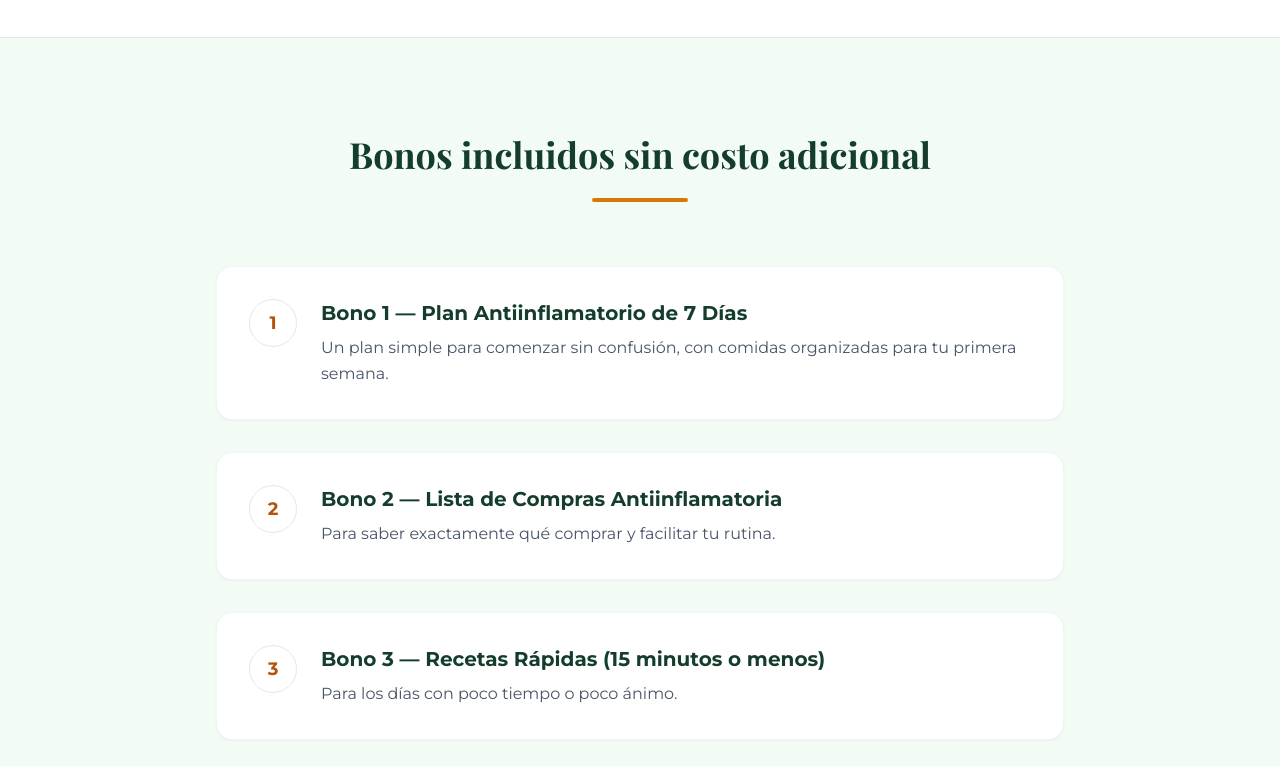
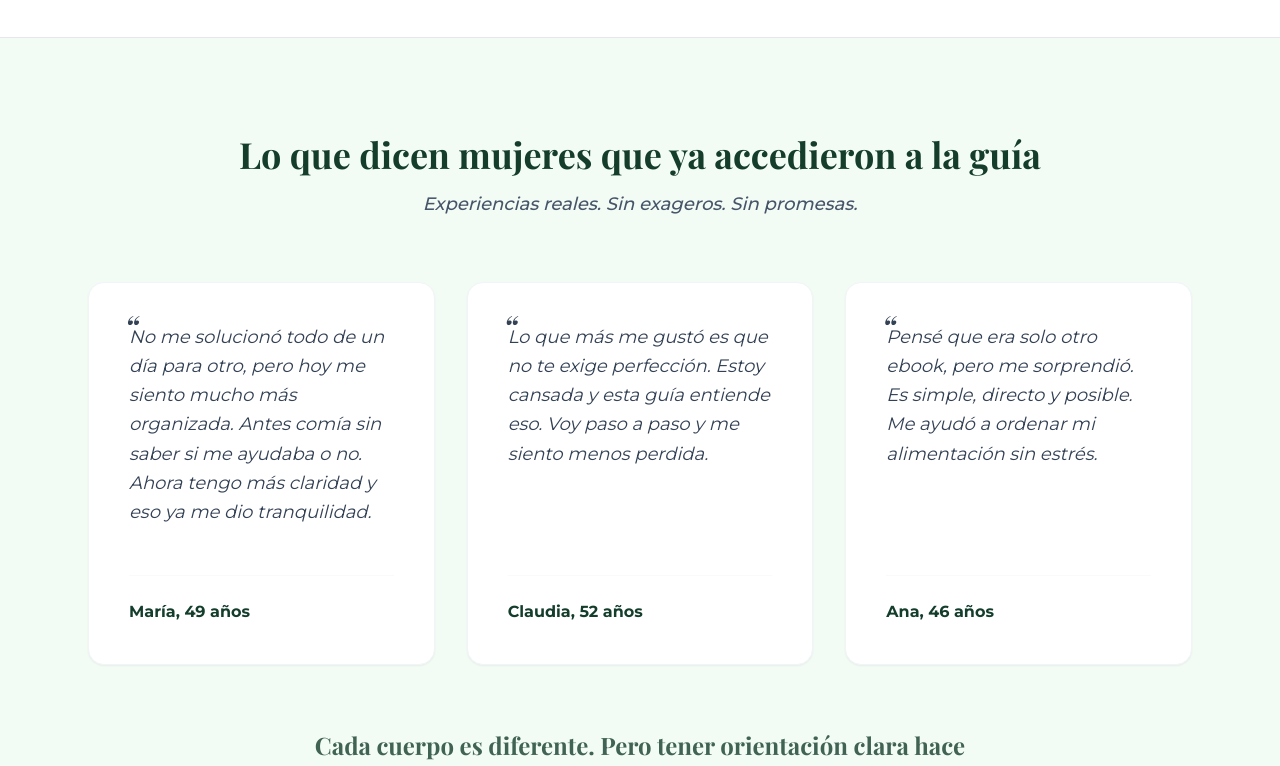
Before and after one commit to Oseias623/lumina-landing-page-generator, a React (Vite) app: page / in a window 1280 px wide. Shown: the part 6460-7226 px from the top of the page. Built offline with nearby package versions, Linux system fonts and the light colour scheme; a web font is replaced by a local one.

Commit message:
Add RealTestimonials and GuaranteeSection

```diff
--- a/App.tsx
+++ b/App.tsx
@@ -12,8 +12,10 @@ import ProductShowcase from './components/ProductShowcase';
 import WhyItWorks from './components/WhyItWorks';
 import GuideContents from './components/GuideContents';
 import RecipesSection from './components/RecipesSection';
+import RealTestimonials from './components/RealTestimonials';
 import BonusesSection from './components/BonusesSection';
 import SimplePricing from './components/SimplePricing';
+import GuaranteeSection from './components/GuaranteeSection';
 import AudienceSection from './components/AudienceSection';
 import FAQSection from './components/FAQSection';
 import Icon from './components/Icon';
@@ -101,6 +103,25 @@ const INITIAL_CONTENT: LandingPageContent = {
       "La idea no es cambiar tu vida de un día para otro. Es hacer más fácil cuidarte cuando el cuerpo pide apoyo."
     ]
   },
+  realTestimonials: {
+    title: "Lo que dicen mujeres que ya accedieron a la guía",
+    subtitle: "Experiencias reales. Sin exageros. Sin promesas.",
+    items: [
+      {
+        quote: "No me solucionó todo de un día para otro, pero hoy me siento mucho más organizada. Antes comía sin saber si me ayudaba o no. Ahora tengo más claridad y eso ya me dio tranquilidad.",
+        author: "María, 49 años"
+      },
+      {
+        quote: "Lo que más me gustó es que no te exige perfección. Estoy cansada y esta guía entiende eso. Voy paso a paso y me siento menos perdida.",
+        author: "Claudia, 52 años"
+      },
+      {
+        quote: "Pensé que era solo otro ebook, pero me sorprendió. Es simple, directo y posible. Me ayudó a ordenar mi alimentación sin estrés.",
+        author: "Ana, 46 años"
+      }
+    ],
+    closing: "Cada cuerpo es diferente. Pero tener orientación clara hace toda la diferencia."
+  },
   bonuses: {
     title: "Bonos incluidos sin costo adicional",
     items: [
@@ -134,6 +155,15 @@ const INITIAL_CONTENT: LandingPageContent = {
     cta: "¡DESCARGAR AHORA!",
     details: "Pago único · Lectura a tu ritmo · Sin suscripciones",
     checkoutUrl: "https://pay.hotmart.com/A103597268E?checkoutMode=10"
+  },
+  guarantee: {
+    title: "Garantía de 7 días, sin riesgos",
+    text: "Sabemos que esta etapa viene cargada de dudas. Por eso, tienes 7 días para acceder a la guía, leer con calma y ver si este enfoque hace sentido para ti.\n\nSi sientes que no es lo que necesitas ahora, puedes solicitar la devolución dentro de ese plazo.",
+    items: [
+      "Sin explicaciones",
+      "Sin preguntas",
+      "Sin presión"
+    ]
   },
   audience: {
     forYou: {
@@ -247,12 +277,20 @@ const App: React.FC = () => {
           content={content.recipes}
         />
 
+        <RealTestimonials
+          content={content.realTestimonials}
+        />
+
         <BonusesSection
           content={content.bonuses}
         />
 
         <SimplePricing
           content={content.simplePricing}
+        />
+
+        <GuaranteeSection
+          content={content.guarantee}
         />
 
         <AudienceSection
--- /dev/null
+++ b/components/GuaranteeSection.tsx
@@ -0,0 +1,51 @@
+import React from 'react';
+
+interface GuaranteeContent {
+    title: string;
+    text: string;
+    items: string[];
+}
+
+interface GuaranteeSectionProps {
+    content: GuaranteeContent;
+}
+
+const GuaranteeSection: React.FC<GuaranteeSectionProps> = ({ content }) => {
+    return (
+        <section className="py-16 bg-white border-b border-slate-100">
+            <div className="max-w-3xl mx-auto px-4 sm:px-6">
+                <div className="bg-navy-50 rounded-3xl p-8 md:p-12 border border-navy-100 flex flex-col md:flex-row items-center md:items-start gap-8">
+
+                    <div className="flex-shrink-0">
+                        <div className="w-16 h-16 bg-white rounded-full flex items-center justify-center shadow-sm border border-gold-200 text-gold-500">
+                            <svg xmlns="http://www.w3.org/2000/svg" width="32" height="32" viewBox="0 0 24 24" fill="none" stroke="currentColor" strokeWidth="2" strokeLinecap="round" strokeLinejoin="round">
+                                <path d="M12 22s8-4 8-10V5l-8-3-8 3v7c0 6 8 10 8 10z" />
+                                <path d="M9 12l2 2 4-4" />
+                            </svg>
+                        </div>
+                    </div>
+
+                    <div className="text-center md:text-left space-y-4">
+                        <h3 className="text-2xl font-serif font-bold text-navy-900">
+                            {content.title}
+                        </h3>
+                        <div className="text-slate-600 leading-relaxed text-lg space-y-4">
+                            <p className="whitespace-pre-line">{content.text}</p>
+                            <ul className="space-y-2 mt-4 inline-block text-left">
+                                {content.items.map((item, index) => (
+                                    <li key={index} className="flex items-center gap-2 text-navy-800 font-medium text-sm md:text-base">
+                                        <span className="text-gold-500">•</span>
+                                        {item}
+                                    </li>
+                                ))}
+                            </ul>
+                        </div>
+                    </div>
+
+                </div>
+            </div>
+        </section>
+    );
+};
+
+export default GuaranteeSection;
--- /dev/null
+++ b/components/RealTestimonials.tsx
@@ -0,0 +1,62 @@
+import React from 'react';
+
+interface TestimonialItem {
+    quote: string;
+    author: string;
+}
+
+interface RealTestimonialsContent {
+    title: string;
+    subtitle?: string;
+    items: TestimonialItem[];
+    closing: string;
+}
+
+interface RealTestimonialsProps {
+    content: RealTestimonialsContent;
+}
+
+const RealTestimonials: React.FC<RealTestimonialsProps> = ({ content }) => {
+    return (
+        <section className="py-24 bg-navy-50 text-navy-900 border-t border-navy-100">
+            <div className="max-w-6xl mx-auto px-4 sm:px-6">
+
+                <div className="text-center mb-16 space-y-4">
+                    <h2 className="text-3xl md:text-4xl font-serif font-bold text-navy-900 leading-tight">
+                        {content.title}
+                    </h2>
+                    {content.subtitle && (
+                        <p className="text-lg text-slate-600 font-medium italic">
+                            {content.subtitle}
+                        </p>
+                    )}
+                </div>
+
+                <div className="grid md:grid-cols-3 gap-8">
+                    {content.items.map((item, index) => (
+                        <div key={index} className="bg-white p-10 rounded-2xl shadow-sm border border-slate-100 flex flex-col h-full hover:shadow-md transition-shadow">
+                            <div className="flex-grow">
+                                <p className="text-lg text-slate-700 leading-relaxed italic mb-8 relative">
+                                    <span className="text-4xl text-gold-300 absolute -top-4 -left-2 font-serif">“</span>
+                                    {item.quote}
+                                </p>
+                            </div>
+                            <div className="mt-4 pt-6 border-t border-slate-50">
+                                <p className="font-bold text-navy-900">{item.author}</p>
+                            </div>
+                        </div>
+                    ))}
+                </div>
+
+                <div className="mt-16 text-center">
+                    <p className="text-xl md:text-2xl font-serif font-bold text-navy-900 opacity-80 max-w-2xl mx-auto leading-tight">
+                        {content.closing}
+                    </p>
+                </div>
+
+            </div>
+        </section>
+    );
+};
+
+export default RealTestimonials;
```
Also changed, not shown: types.ts (+14 -0 lines).
